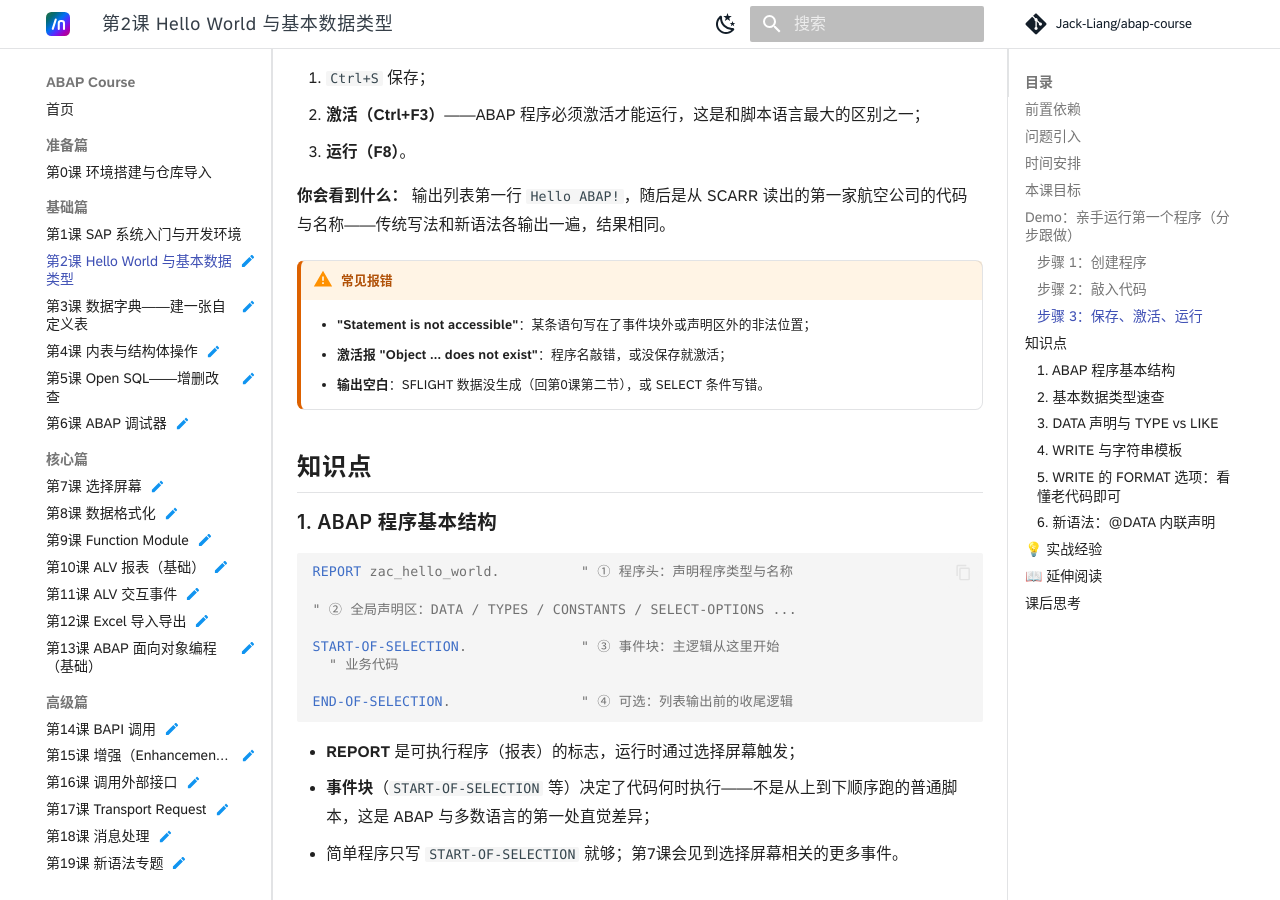
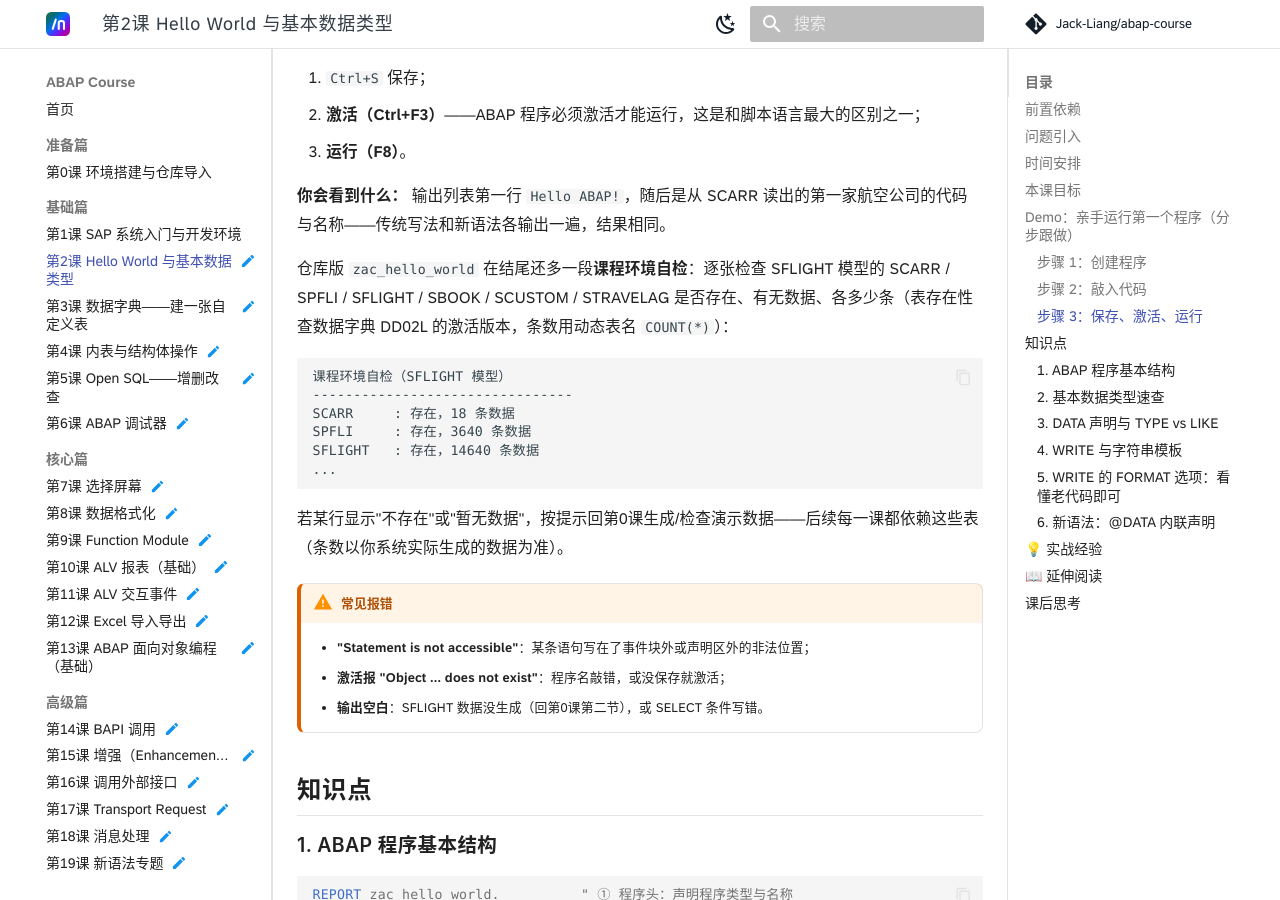
Before and after one commit to Jack-Liang/abap-course, an MkDocs documentation site: the page built from docs/02-hello-world.md, in a window 1280 px wide and 900 px high, scrolled down 2289 px. Built offline with MkDocs 1.6.1 and Material for MkDocs 9.7.7, drawn with Linux system fonts in a browser that asks for light colours; some web fonts are replaced; comment, search, counter and statistics services are not loaded.

Commit message:
feat: zac_hello_world 增加课程环境自检——查 SFLIGHT 模型表存在性/数据条数
- 末段新增自检：SCARR/SPFLI/SFLIGHT/SBOOK/SCUSTOM/STRAVELAG 逐张检查
- 表是否存在查 DD02L 激活版本（AS4LOCAL='A'）——静态 SELECT 引用不存在的表激活期就报错，运行期存在性必须走数据字典
- 数据条数用动态表名 COUNT(*)，存在但空表时提示回第0课跑 SAPBC_DATA_GENERATOR
- 跨 LOOP 复用的变量用全局 DATA 声明，呼应本课"内联声明作用域"知识点
- 第2课课文同步：步骤3输出说明补充仓库版自检段（学生自敲的最小版本不变）

````diff
--- a/docs/02-hello-world.md
+++ b/docs/02-hello-world.md
@@ -75,6 +75,19 @@
 3. **运行（F8）**。
 
 **你会看到什么：** 输出列表第一行 `Hello ABAP!`，随后是从 SCARR 读出的第一家航空公司的代码与名称——传统写法和新语法各输出一遍，结果相同。
+
+仓库版 `zac_hello_world` 在结尾还多一段**课程环境自检**：逐张检查 SFLIGHT 模型的 SCARR / SPFLI / SFLIGHT / SBOOK / SCUSTOM / STRAVELAG 是否存在、有无数据、各多少条（表存在性查数据字典 DD02L 的激活版本，条数用动态表名 `COUNT(*)`）：
+
+```
+课程环境自检（SFLIGHT 模型）
+--------------------------------
+SCARR     : 存在，18 条数据
+SPFLI     : 存在，3640 条数据
+SFLIGHT   : 存在，14640 条数据
+...
+```
+
+若某行显示"不存在"或"暂无数据"，按提示回第0课生成/检查演示数据——后续每一课都依赖这些表（条数以你系统实际生成的数据为准）。
 
 !!! warning "常见报错"
 
````
Also changed, not shown: 1 other file.
